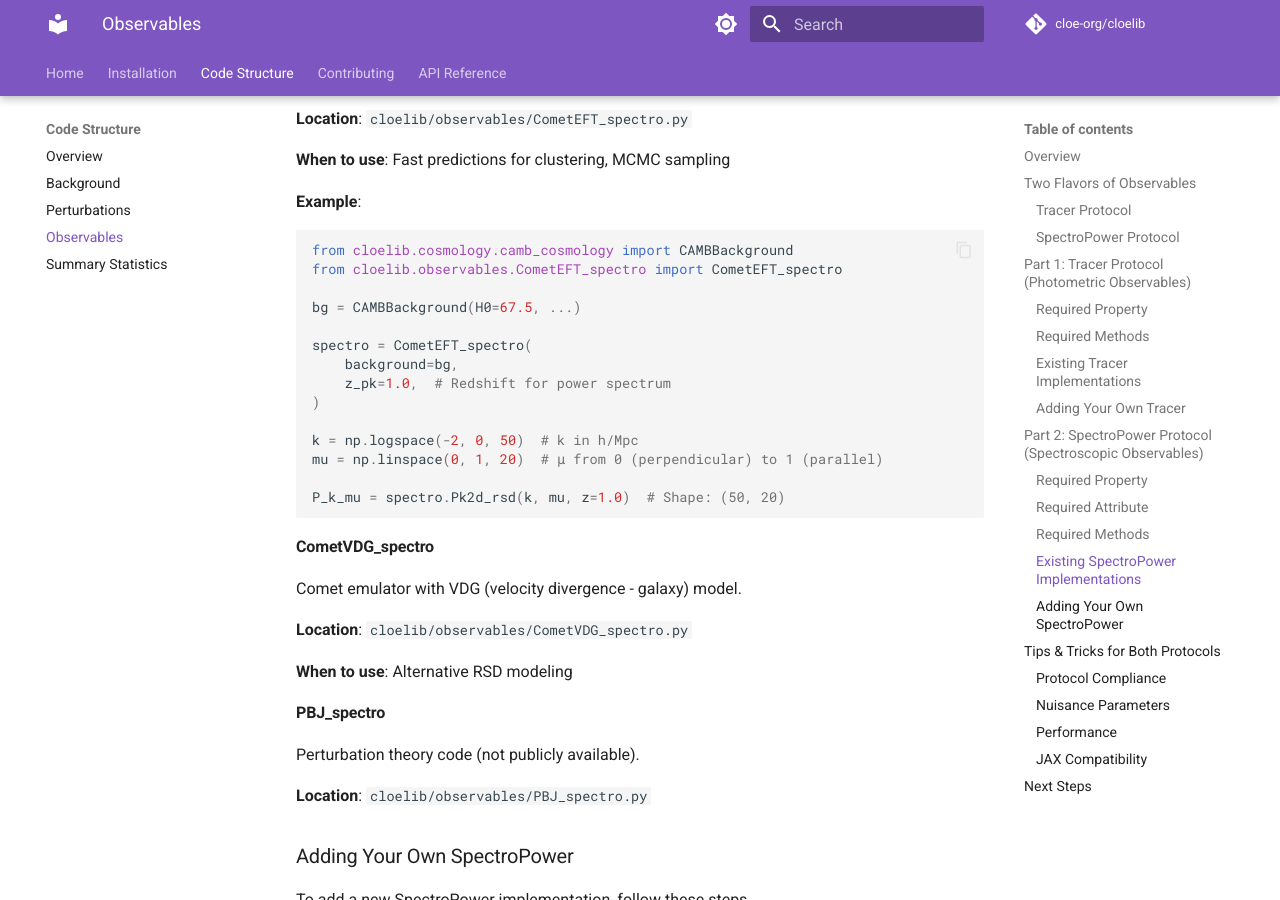
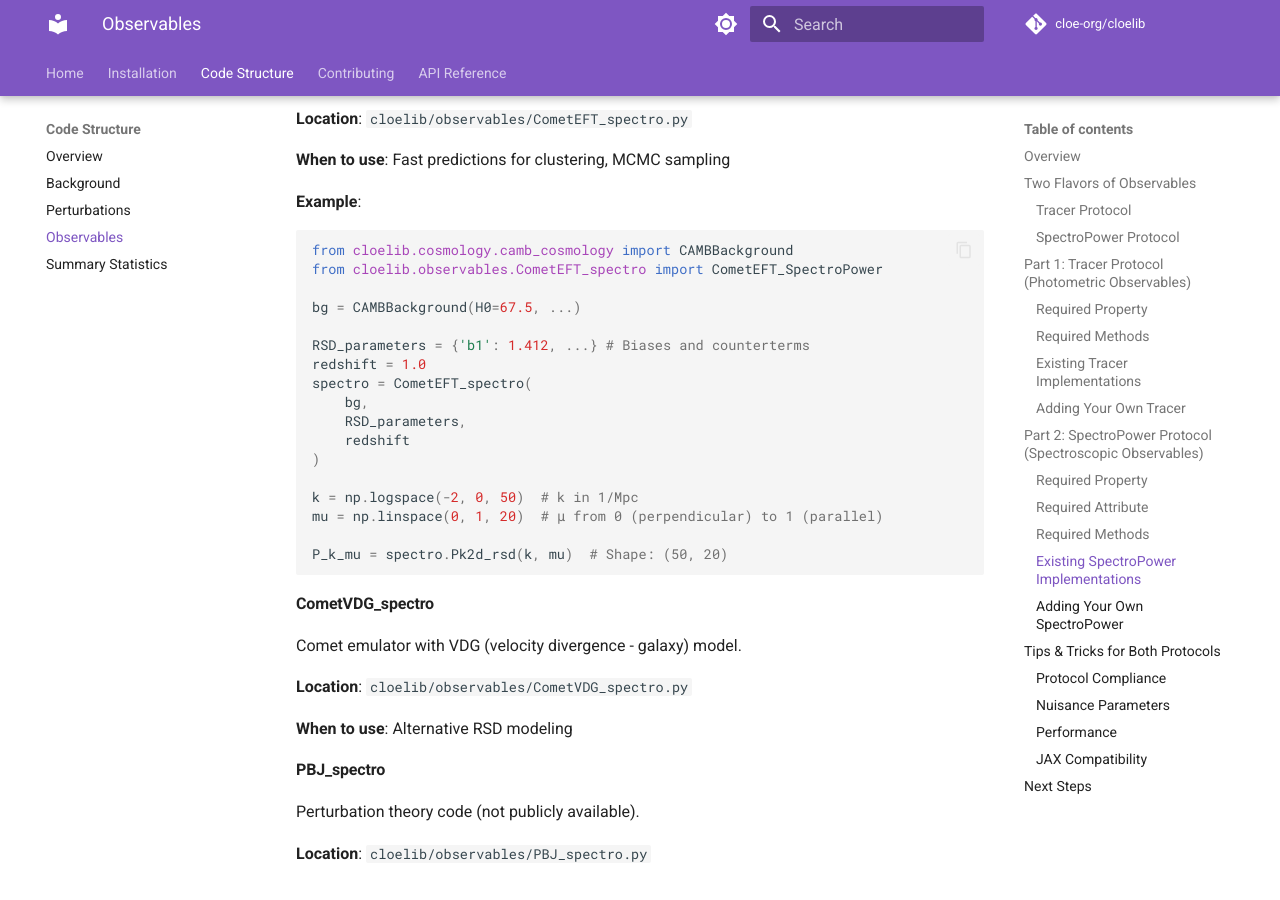
Before and after one commit to cloe-org/cloelib, an MkDocs documentation site: the page built from docs/code_structure/observables.md, in a window 1280 px wide and 900 px high, scrolled down 7530 px. Built offline with MkDocs 1.6.1 and Material for MkDocs 9.7.7, drawn with Linux system fonts in a browser that asks for light colours; comment, search, counter and statistics services are not loaded; the version menu is left out.

Commit message:
Fixed example of comet in docs

````diff
--- a/docs/code_structure/observables.md
+++ b/docs/code_structure/observables.md
@@ -353,19 +353,22 @@ Fast emulator using [comet-emu](https://comet-emu.readthedocs.io) with EFT model
 
 ```python
 from cloelib.cosmology.camb_cosmology import CAMBBackground
-from cloelib.observables.CometEFT_spectro import CometEFT_spectro
+from cloelib.observables.CometEFT_spectro import CometEFT_SpectroPower
 
 bg = CAMBBackground(H0=67.5, ...)
 
+RSD_parameters = {'b1': 1.412, ...} # Biases and counterterms
+redshift = 1.0
 spectro = CometEFT_spectro(
-    background=bg,
-    z_pk=1.0,  # Redshift for power spectrum
+    bg,
+    RSD_parameters,
+    redshift
 )
 
-k = np.logspace(-2, 0, 50)  # k in h/Mpc
+k = np.logspace(-2, 0, 50)  # k in 1/Mpc
 mu = np.linspace(0, 1, 20)  # μ from 0 (perpendicular) to 1 (parallel)
 
-P_k_mu = spectro.Pk2d_rsd(k, mu, z=1.0)  # Shape: (50, 20)
+P_k_mu = spectro.Pk2d_rsd(k, mu)  # Shape: (50, 20)
 ```
 
 #### CometVDG_spectro
````
